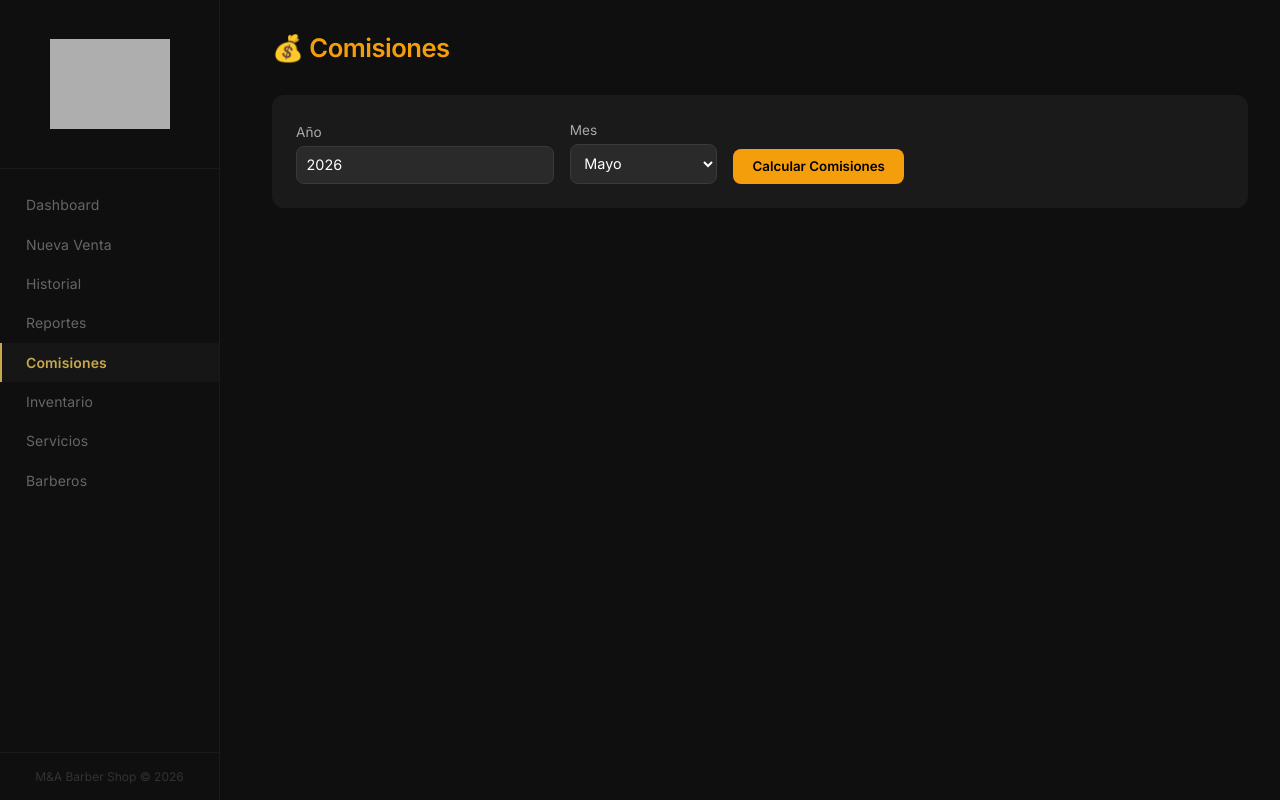
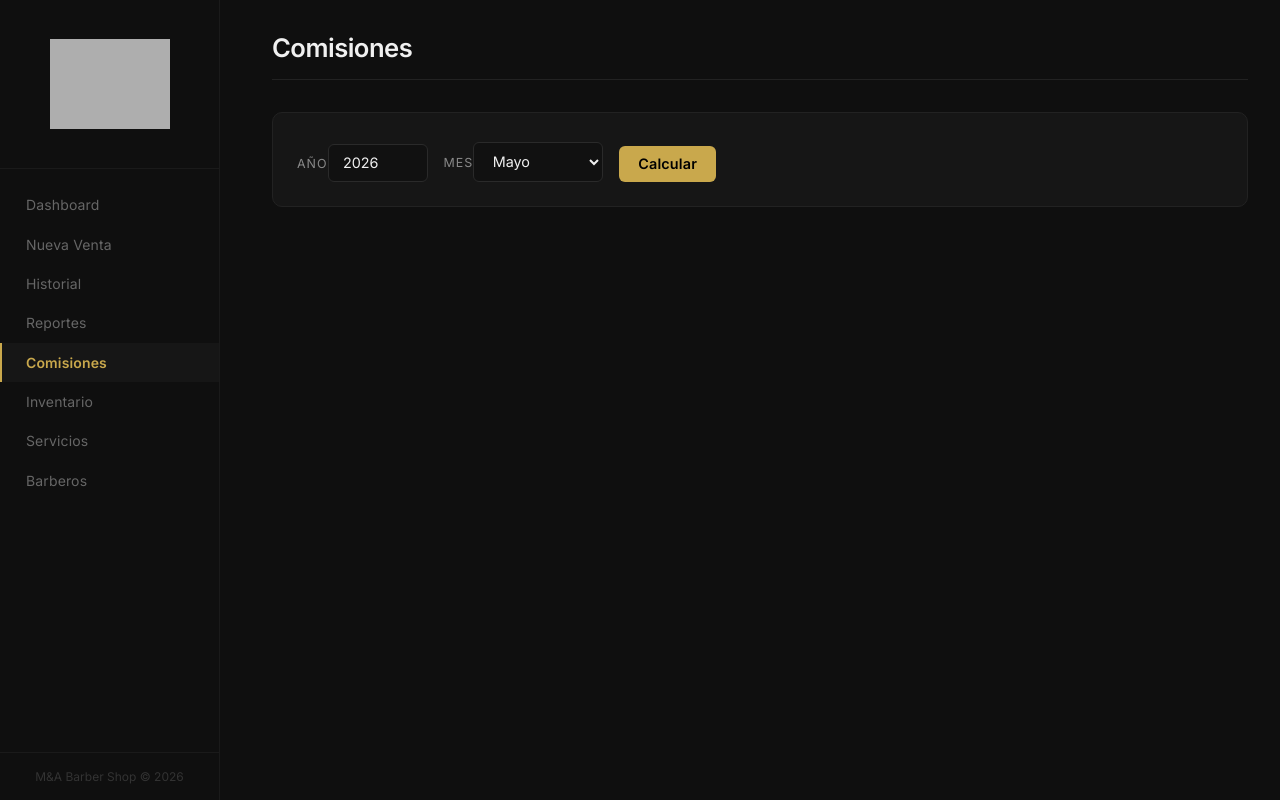
Before and after one commit to newtoneee/ProyectoFinal-BarberShop, a React (Vite) app in the folder BarberShop.API/vista/: page /comisiones in a window 1280 px wide. Built offline with nearby package versions, Linux system fonts and the light colour scheme; grey boxes are pictures that could not be loaded.

Commit message:
feat(vista): Implementación del cálculo automatizado de comisiones acumuladas por mes y barbero

```diff
--- a/BarberShop.API/vista/src/pages/Comisiones.jsx
+++ b/BarberShop.API/vista/src/pages/Comisiones.jsx
@@ -1,5 +1,7 @@
 import { useState } from 'react';
 import { getComisiones } from '../services/api';
+
+const meses = ['Enero','Febrero','Marzo','Abril','Mayo','Junio','Julio','Agosto','Septiembre','Octubre','Noviembre','Diciembre'];
 
 function Comisiones() {
   const [anio, setAnio] = useState(new Date().getFullYear());
@@ -18,61 +20,65 @@ function Comisiones() {
 
   return (
     <div>
-      <h1 style={{ color: '#f59e0b', marginBottom: '2rem' }}>💰 Comisiones</h1>
+      <div className="page-header">
+        <h1>Comisiones</h1>
+      </div>
 
-      <div style={{ backgroundColor: '#1a1a1a', borderRadius: '12px', padding: '1.5rem', marginBottom: '2rem' }}>
+      <div className="card" style={{ marginBottom: '2rem' }}>
         <div style={{ display: 'flex', gap: '1rem', alignItems: 'end' }}>
           <div>
-            <label style={{ color: '#aaa', fontSize: '0.85rem' }}>Año</label>
-            <input type="number" value={anio} onChange={e => setAnio(e.target.value)} style={inputStyle} />
+            <label style={{ color: 'var(--text-secondary)', fontSize: '0.78rem', textTransform: 'uppercase', letterSpacing: '0.08em' }}>Año</label>
+            <input type="number" value={anio} onChange={e => setAnio(e.target.value)} style={{ width: '100px' }} />
           </div>
           <div>
-            <label style={{ color: '#aaa', fontSize: '0.85rem' }}>Mes</label>
-            <select value={mes} onChange={e => setMes(e.target.value)} style={inputStyle}>
-              {['Enero','Febrero','Marzo','Abril','Mayo','Junio','Julio','Agosto','Septiembre','Octubre','Noviembre','Diciembre'].map((m, i) => (
-                <option key={i+1} value={i+1}>{m}</option>
-              ))}
+            <label style={{ color: 'var(--text-secondary)', fontSize: '0.78rem', textTransform: 'uppercase', letterSpacing: '0.08em' }}>Mes</label>
+            <select value={mes} onChange={e => setMes(e.target.value)} style={{ width: 'auto' }}>
+              {meses.map((m, i) => <option key={i+1} value={i+1}>{m}</option>)}
             </select>
           </div>
-          <button onClick={buscar} style={btnStyle}>Calcular Comisiones</button>
+          <button className="btn-primary" onClick={buscar}>Calcular</button>
         </div>
       </div>
 
       {buscado && <>
         <div style={{ display: 'grid', gridTemplateColumns: '1fr 1fr', gap: '1rem', marginBottom: '2rem' }}>
-          <div style={{ backgroundColor: '#1a1a1a', borderRadius: '12px', padding: '1.5rem', borderLeft: '4px solid #10b981' }}>
-            <p style={{ color: '#aaa', margin: 0 }}>Total Ingresos del Mes</p>
-            <h2 style={{ color: '#fff', margin: '0.5rem 0 0' }}>${totalIngresos.toFixed(2)}</h2>
+          <div className="stat-card" style={{ borderTop: '2px solid var(--success-text)' }}>
+            <p className="stat-label">Total Ingresos del Mes</p>
+            <p className="stat-value">${totalIngresos.toFixed(2)}</p>
           </div>
-          <div style={{ backgroundColor: '#1a1a1a', borderRadius: '12px', padding: '1.5rem', borderLeft: '4px solid #f59e0b' }}>
-            <p style={{ color: '#aaa', margin: 0 }}>Total a Pagar en Comisiones</p>
-            <h2 style={{ color: '#fff', margin: '0.5rem 0 0' }}>${totalComisiones.toFixed(2)}</h2>
+          <div className="stat-card" style={{ borderTop: '2px solid var(--gold)' }}>
+            <p className="stat-label">Total a Pagar en Comisiones</p>
+            <p className="stat-value stat-accent">${totalComisiones.toFixed(2)}</p>
           </div>
         </div>
 
-        <div style={{ backgroundColor: '#1a1a1a', borderRadius: '12px', overflow: 'hidden' }}>
-          <table style={{ width: '100%', borderCollapse: 'collapse' }}>
+        <div className="card" style={{ padding: 0, overflow: 'hidden' }}>
+          <table>
             <thead>
-              <tr style={{ backgroundColor: '#2a2a2a' }}>
-                {['Barbero', 'Ventas', 'Total Generado', 'Comisión %', 'A Cobrar'].map(h => (
-                  <th key={h} style={{ padding: '1rem', color: '#aaa', textAlign: 'left', fontWeight: 500 }}>{h}</th>
-                ))}
+              <tr>
+                <th>Barbero</th>
+                <th>Ventas</th>
+                <th>Total Generado</th>
+                <th>Comisión</th>
+                <th>A Cobrar</th>
               </tr>
             </thead>
             <tbody>
               {comisiones.map((c, i) => (
-                <tr key={i} style={{ borderBottom: '1px solid #2a2a2a' }}>
-                  <td style={{ padding: '1rem', color: '#fff', fontWeight: 600 }}>{c.barbero}</td>
-                  <td style={{ padding: '1rem', color: '#aaa' }}>{c.totalVentas}</td>
-                  <td style={{ padding: '1rem', color: '#fff' }}>${c.totalIngresos.toFixed(2)}</td>
-                  <td style={{ padding: '1rem', color: '#3b82f6' }}>{c.porcentajeComision}%</td>
-                  <td style={{ padding: '1rem', color: '#f59e0b', fontWeight: 700, fontSize: '1.1rem' }}>${c.comision.toFixed(2)}</td>
+                <tr key={i}>
+                  <td style={{ fontWeight: 600 }}>{c.barbero}</td>
+                  <td style={{ color: 'var(--text-secondary)' }}>{c.totalVentas}</td>
+                  <td>${c.totalIngresos.toFixed(2)}</td>
+                  <td><span className="badge-blue">{c.porcentajeComision}%</span></td>
+                  <td style={{ color: 'var(--gold)', fontWeight: 700, fontSize: '1.05rem' }}>${c.comision.toFixed(2)}</td>
                 </tr>
               ))}
             </tbody>
           </table>
           {comisiones.length === 0 && (
-            <p style={{ textAlign: 'center', color: '#666', padding: '2rem' }}>No hay ventas en este período</p>
+            <p style={{ textAlign: 'center', color: 'var(--text-muted)', padding: '3rem', fontSize: '0.9rem' }}>
+              Sin ventas en este período
+            </p>
           )}
         </div>
       </>}
@@ -80,7 +86,4 @@ function Comisiones() {
   );
 }
 
-const inputStyle = { width: '100%', padding: '0.6rem', backgroundColor: '#2a2a2a', border: '1px solid #3a3a3a', borderRadius: '8px', color: '#fff', marginTop: '0.3rem' };
-const btnStyle = { padding: '0.6rem 1.2rem', backgroundColor: '#f59e0b', color: '#000', border: 'none', borderRadius: '8px', cursor: 'pointer', fontWeight: 600 };
-
 export default Comisiones;
```
